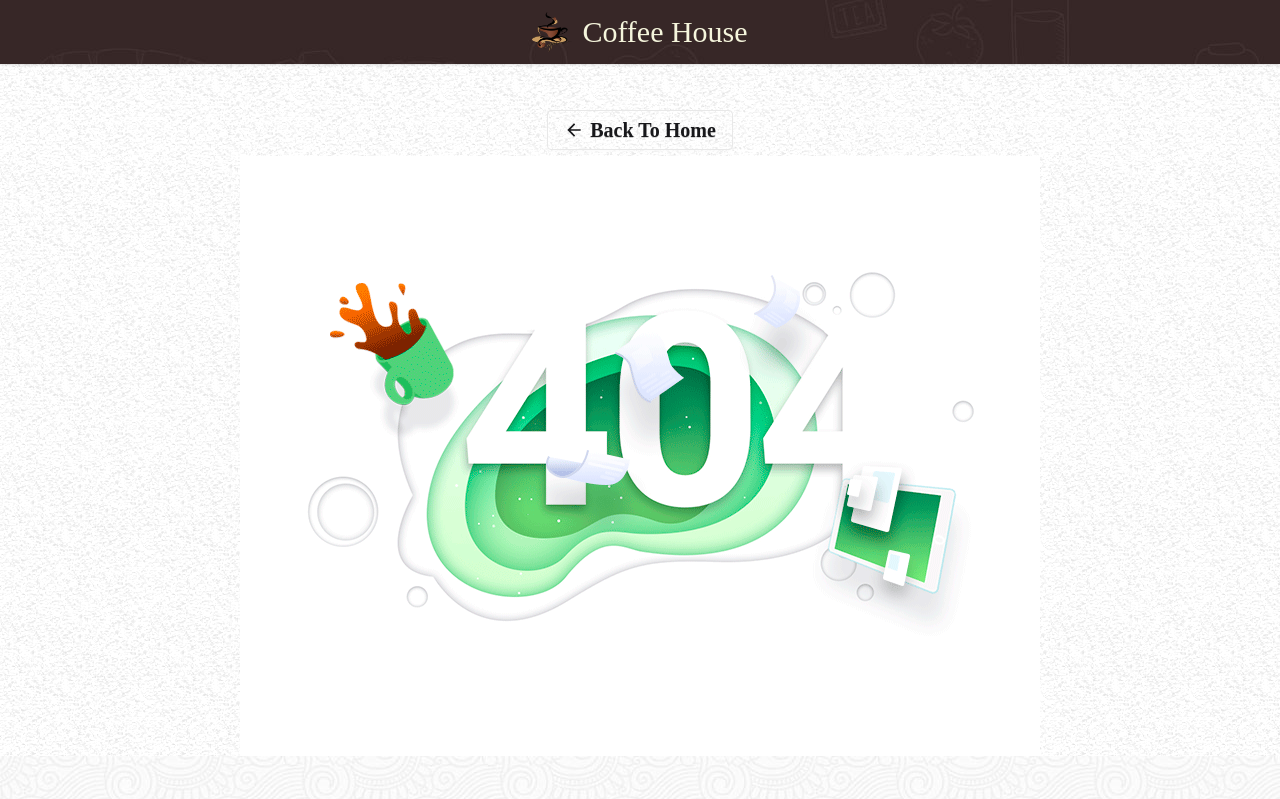
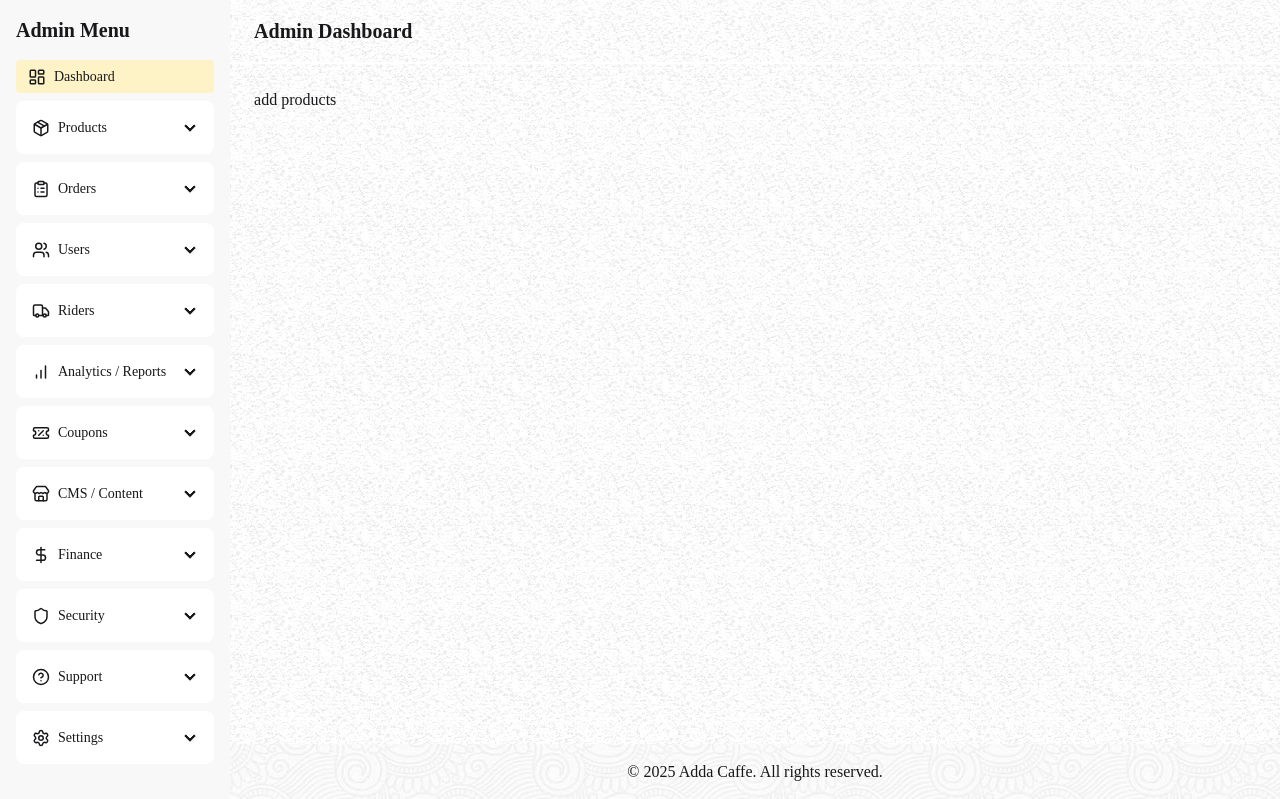
Before and after one commit to ChibgatullahMinhaz/Adda-Caffee, a React (Vite) app: page /admin-dashboard/products/add in a window 1280 px wide. Shown: the top 799 px of the page. Built offline with nearby package versions, Linux system fonts and the light colour scheme; no server answers; a web font is replaced by a local one.

Commit message:
add admin side route for user and product managements

```diff
--- /dev/null
+++ b/src/Dashboards/Admin/Pages/AdminHome.tsx
@@ -0,0 +1,5 @@
+export default function AdminHome() {
+  return (
+    <div>AdminHome</div>
+  )
+}
--- /dev/null
+++ b/src/Dashboards/Admin/Pages/Products/AddProducts.tsx
@@ -0,0 +1,9 @@
+const AddProducts = () => {
+    return (
+        <div>
+            add products
+        </div>
+    );
+};
+
+export default AddProducts;
--- /dev/null
+++ b/src/Dashboards/Admin/Pages/Products/Categories.tsx
@@ -0,0 +1,5 @@
+export default function Categories() {
+  return (
+    <div>Categories</div>
+  )
+}
--- /dev/null
+++ b/src/Dashboards/Admin/Pages/Products/ProductDetails.tsx
@@ -0,0 +1,5 @@
+export default function ProductDetails() {
+  return (
+    <div>ProductDetails</div>
+  )
+}
--- /dev/null
+++ b/src/Dashboards/Admin/Pages/Products/ProductManagements.tsx
@@ -0,0 +1,9 @@
+const ProductManagements = () => {
+    return (
+        <div>
+          all  products
+        </div>
+    );
+};
+
+export default ProductManagements;
--- /dev/null
+++ b/src/Dashboards/Admin/Pages/Products/UpdateProduct.tsx
@@ -0,0 +1,5 @@
+export default function UpdateProduct() {
+  return (
+    <div>UpdateProduct</div>
+  )
+}
--- /dev/null
+++ b/src/Dashboards/Admin/Pages/Users/AllUsers.tsx
@@ -0,0 +1,6 @@
+
+export default function AllUsers() {
+  return (
+    <div>AllUsers</div>
+  )
+}
--- /dev/null
+++ b/src/Dashboards/Admin/Pages/Users/BannedUser.tsx
@@ -0,0 +1,9 @@
+const BannedUser = () => {
+    return (
+        <div>
+            banned users
+        </div>
+    );
+};
+
+export default BannedUser;
--- /dev/null
+++ b/src/Dashboards/Admin/Pages/Users/MakeAdmin.tsx
@@ -0,0 +1,5 @@
+export default function MakeAdmin() {
+  return (
+    <div>MakeAdmin</div>
+  )
+}
--- /dev/null
+++ b/src/Dashboards/Admin/Pages/Users/UserDetails.tsx
@@ -0,0 +1,6 @@
+
+export default function UserDetails() {
+  return (
+    <div>UserDetails</div>
+  )
+}
--- a/src/Layouts/AdminLayout.tsx
+++ b/src/Layouts/AdminLayout.tsx
@@ -16,6 +16,13 @@ import {
   Info,
   Globe,
   Store,
+  Shield,
+  Activity,
+  DollarSign,
+  HelpCircle,
+  MessageCircle,
+  Database,
+  Server,
 } from "lucide-react";
 
 const AdminLayout: React.FunctionComponent = () => {
@@ -44,11 +51,14 @@ const AdminLayout: React.FunctionComponent = () => {
       <div className="drawer-side">
         <label htmlFor="dashboard-drawer" className="drawer-overlay lg:hidden"></label>
         <aside className="menu p-4 max-w-72 bg-base-200 text-base-content min-h-screen space-y-2">
-          <h2 className="text-xl font-bold mb-4">Admin Menu</h2>
+          <h2 className="text-xl font-bold mb-4">
+            <Link to={`/admin-dashboard`} >
+              Admin Menu</Link>
+          </h2>
 
           {/* Dashboard */}
           <li>
-            <Link to="/admin" className="flex items-center gap-2">
+            <Link to="/admin-dashboard" className="flex items-center gap-2 bg-amber-100">
               <LayoutDashboard size={18} /> Dashboard
             </Link>
           </li>
@@ -61,9 +71,9 @@ const AdminLayout: React.FunctionComponent = () => {
             </div>
             <div className="collapse-content">
               <ul className="space-y-1">
-                <li><Link to="/admin/products"><PackageSearch size={16} /> All Products</Link></li>
-                <li><Link to="/admin/products/add"><PackagePlus size={16} /> Add Product</Link></li>
-                <li><Link to="/admin/categories"><ClipboardList size={16} /> Categories</Link></li>
+                <li><Link to="/admin-dashboard/products/managements"><PackageSearch size={16} /> All Products</Link></li>
+                <li><Link to="/admin-dashboard/products/add"><PackagePlus size={16} /> Add Product</Link></li>
+                <li><Link to="/admin-dashboard/categories"><ClipboardList size={16} /> Categories</Link></li>
               </ul>
             </div>
           </div>
@@ -79,6 +89,11 @@ const AdminLayout: React.FunctionComponent = () => {
                 <li><Link to="/admin/orders">All Orders</Link></li>
                 <li><Link to="/admin/orders/pending">Pending Orders</Link></li>
                 <li><Link to="/admin/orders/invoice">Invoices</Link></li>
+                <li><Link to="/admin/orders/assign">Assign Order</Link></li>
+                <li><Link to="/admin/orders/refund">Refund Order</Link></li>
+                <li><Link to="/admin/orders/reviews">Reviews</Link></li>
+                <li><Link to="/admin/orders/track">Track Order</Link></li>
+                <li><Link to="/admin/orders/history">Order History</Link></li>
               </ul>
             </div>
           </div>
@@ -91,8 +106,9 @@ const AdminLayout: React.FunctionComponent = () => {
             </div>
             <div className="collapse-content">
               <ul className="space-y-1">
-                <li><Link to="/admin/users">All Users</Link></li>
-                <li><Link to="/admin/users/banned">Banned Users</Link></li>
+                <li><Link to="/admin-dashboard/all/users">All Users</Link></li>
+                <li><Link to="/admin-dashboard/user/make/admin">Make Admin</Link></li>
+                <li><Link to="/admin-dashboard/banned/user">Banned Users</Link></li>
               </ul>
             </div>
           </div>
@@ -106,17 +122,33 @@ const AdminLayout: React.FunctionComponent = () => {
             <div className="collapse-content">
               <ul className="space-y-1">
                 <li><Link to="/admin/riders">All Riders</Link></li>
+                <li><Link to="/admin/riders/pending">Pending Rider</Link></li>
+                <li><Link to="/admin/riders/rejected">Rejected Rider</Link></li>
                 <li><Link to="/admin/riders/add">Add Rider</Link></li>
+                <li><Link to="/admin/riders/manual-assign">Manual Assign</Link></li>
               </ul>
             </div>
           </div>
 
-          {/* Sales & Analytics */}
-          <li>
-            <Link to="/admin/analytics" className="flex items-center gap-2">
-              <BarChart size={18} /> Analytics
-            </Link>
-          </li>
+          {/* Analytics & Reports */}
+          <div className="collapse collapse-arrow bg-base-100">
+            <input type="checkbox" />
+            <div className="collapse-title font-medium flex items-center gap-2">
+              <BarChart size={18} /> Analytics / Reports
+            </div>
+            <div className="collapse-content">
+              <ul className="space-y-1">
+                <li><Link to="/admin/analytics">Overview</Link></li>
+                <li><Link to="/admin/analytics/sales">Sales Report</Link></li>
+                <li><Link to="/admin/analytics/revenue">Revenue</Link></li>
+                <li><Link to="/admin/analytics/top-products">Top Products</Link></li>
+                <li><Link to="/admin/analytics/orders">Order Report</Link></li>
+                <li><Link to="/admin/analytics/customers">Customer Insights</Link></li>
+                <li><Link to="/admin/analytics/finance">Finance Summary</Link></li>
+                <li><Link to="/admin/analytics/export">Export Reports</Link></li>
+              </ul>
+            </div>
+          </div>
 
           {/* Coupons & Rewards */}
           <div className="collapse collapse-arrow bg-base-100">
@@ -147,6 +179,52 @@ const AdminLayout: React.FunctionComponent = () => {
             </div>
           </div>
 
+          {/* ✅ NEW: Finance & Transactions */}
+          <div className="collapse collapse-arrow bg-base-100">
+            <input type="checkbox" />
+            <div className="collapse-title font-medium flex items-center gap-2">
+              <DollarSign size={18} /> Finance
+            </div>
+            <div className="collapse-content">
+              <ul className="space-y-1">
+                <li><Link to="/admin/finance">Overview</Link></li>
+                <li><Link to="/admin/finance/transactions">Transactions</Link></li>
+                <li><Link to="/admin/finance/refunds">Refunds</Link></li>
+                <li><Link to="/admin/finance/payouts">Payouts</Link></li>
+              </ul>
+            </div>
+          </div>
+
+          {/* ✅ NEW: Security & Logs */}
+          <div className="collapse collapse-arrow bg-base-100">
+            <input type="checkbox" />
+            <div className="collapse-title font-medium flex items-center gap-2">
+              <Shield size={18} /> Security
+            </div>
+            <div className="collapse-content">
+              <ul className="space-y-1">
+                <li><Link to="/admin/security/roles">Roles & Permissions</Link></li>
+                <li><Link to="/admin/security/logs"><Activity size={16} /> Audit Logs</Link></li>
+                <li><Link to="/admin/security/activity">Activity Feed</Link></li>
+              </ul>
+            </div>
+          </div>
+
+          {/* ✅ NEW: Support & Tickets */}
+          <div className="collapse collapse-arrow bg-base-100">
+            <input type="checkbox" />
+            <div className="collapse-title font-medium flex items-center gap-2">
+              <HelpCircle size={18} /> Support
+            </div>
+            <div className="collapse-content">
+              <ul className="space-y-1">
+                <li><Link to="/admin/support/tickets">Tickets</Link></li>
+                <li><Link to="/admin/support/chat"><MessageCircle size={16} /> Live Chat</Link></li>
+                <li><Link to="/admin/support/reviews">Manage Reviews</Link></li>
+              </ul>
+            </div>
+          </div>
+
           {/* Settings */}
           <div className="collapse collapse-arrow bg-base-100">
             <input type="checkbox" />
@@ -158,6 +236,10 @@ const AdminLayout: React.FunctionComponent = () => {
                 <li><Link to="/admin/settings/company">Company Info</Link></li>
                 <li><Link to="/admin/settings/payment">Payment Settings</Link></li>
                 <li><Link to="/admin/settings/language"><Globe size={16} /> Language</Link></li>
+                {/* ✅ NEW: Advanced Settings */}
+                <li><Link to="/admin/settings/backup"><Database size={16} /> Backup & Restore</Link></li>
+                <li><Link to="/admin/settings/maintenance"><Server size={16} /> Maintenance Mode</Link></li>
+                <li><Link to="/admin/settings/monitor">System Monitor</Link></li>
               </ul>
             </div>
           </div>
--- a/src/Routes/router.tsx
+++ b/src/Routes/router.tsx
@@ -21,6 +21,16 @@ import DeliveryHistory from "../Dashboards/Rider/Pages/DeliveryHistory";
 import Availibility from "../Dashboards/Rider/Pages/Availibility";
 import Wallet from "../Dashboards/Rider/Pages/Wallet";
 import Supports from "../Dashboards/Rider/Pages/Supports";
+import AdminHome from "../Dashboards/Admin/Pages/AdminHome";
+import ProductManagements from "../Dashboards/Admin/Pages/Products/ProductManagements";
+import Categories from "../Dashboards/Admin/Pages/Products/Categories";
+import AddProducts from "../Dashboards/Admin/Pages/Products/AddProducts";
+import UpdateProduct from "../Dashboards/Admin/Pages/Products/UpdateProduct";
+import ProductDetails from "../Dashboards/Admin/Pages/Products/ProductDetails";
+import AllUsers from "../Dashboards/Admin/Pages/Users/AllUsers";
+import UserDetails from "../Dashboards/Admin/Pages/Users/UserDetails";
+import MakeAdmin from "../Dashboards/Admin/Pages/Users/MakeAdmin";
+import BannedUser from "../Dashboards/Admin/Pages/Users/BannedUser";
 
 const routes: RouteObject[] = [
     {
@@ -53,6 +63,52 @@ const routes: RouteObject[] = [
     {
         path: "/admin-dashboard",
         element: <AdminLayout></AdminLayout>,
+        children: [
+            {
+                index: true,
+                element: <AdminHome></AdminHome>
+            },
+            {
+                path: 'products/managements',
+                element: <ProductManagements></ProductManagements>,
+            }
+            ,
+            {
+                path: 'categories',
+                element: <Categories></Categories>,
+            }
+            ,
+            {
+                path: 'products/add',
+                element: <AddProducts></AddProducts>,
+            }
+            ,
+            {
+                path: 'products/update/:productId',
+                element: <UpdateProduct></UpdateProduct>,
+            }
+            ,
+            {
+                path: 'products/details/:productId',
+                element: <ProductDetails></ProductDetails>,
+            },
+            {
+                // user managements
+                path: 'all/users',
+                element: <AllUsers></AllUsers>,
+            }, {
+                path: 'user/details/:userId',
+                element: <UserDetails></UserDetails>
+            }
+            , {
+                path: 'user/make/admin',
+                element: <MakeAdmin></MakeAdmin>
+            }
+            , {
+                path: 'banned/user',
+                element: <BannedUser></BannedUser>
+            }
+        ]
     },
     {
         path: "/rider-dashboard",
```
